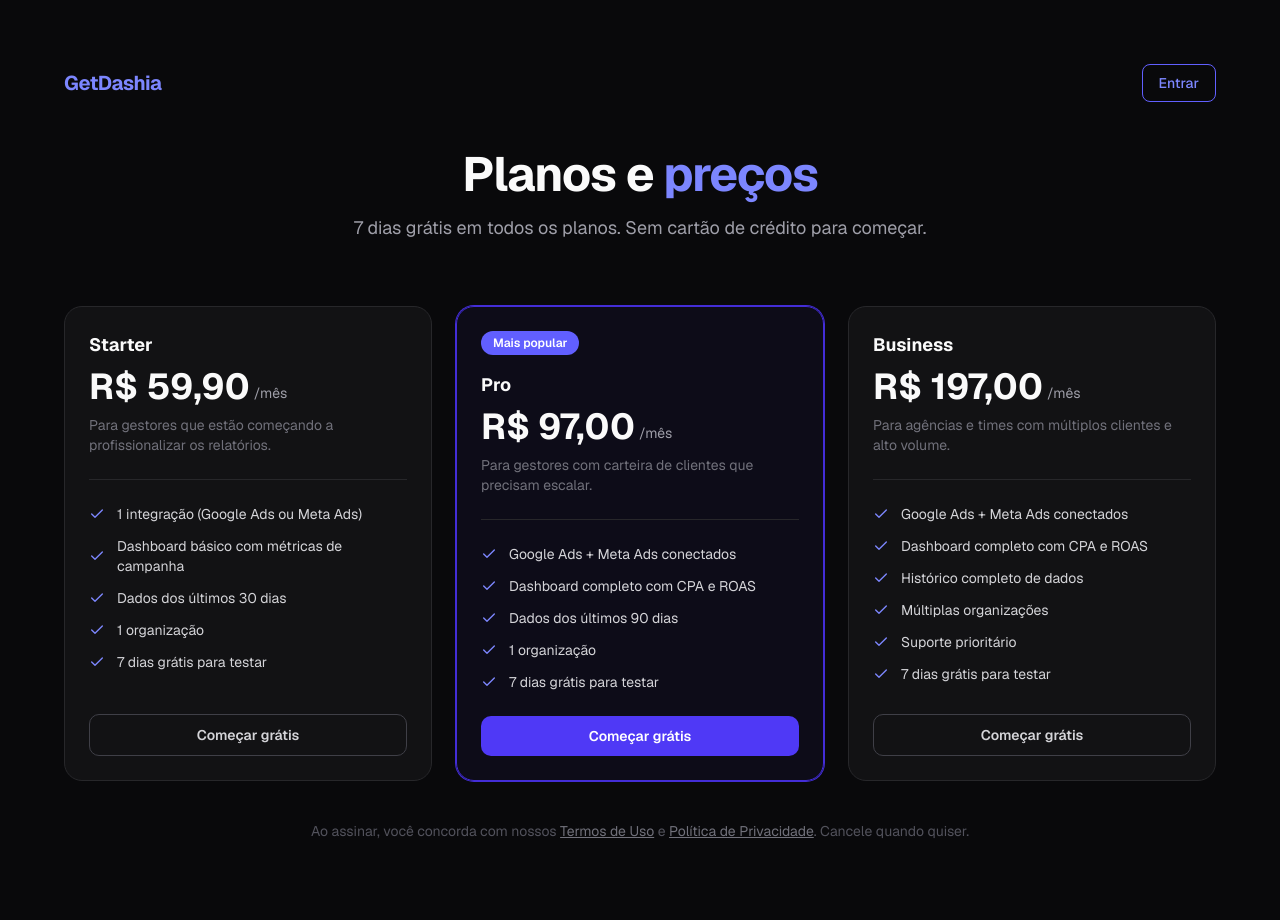
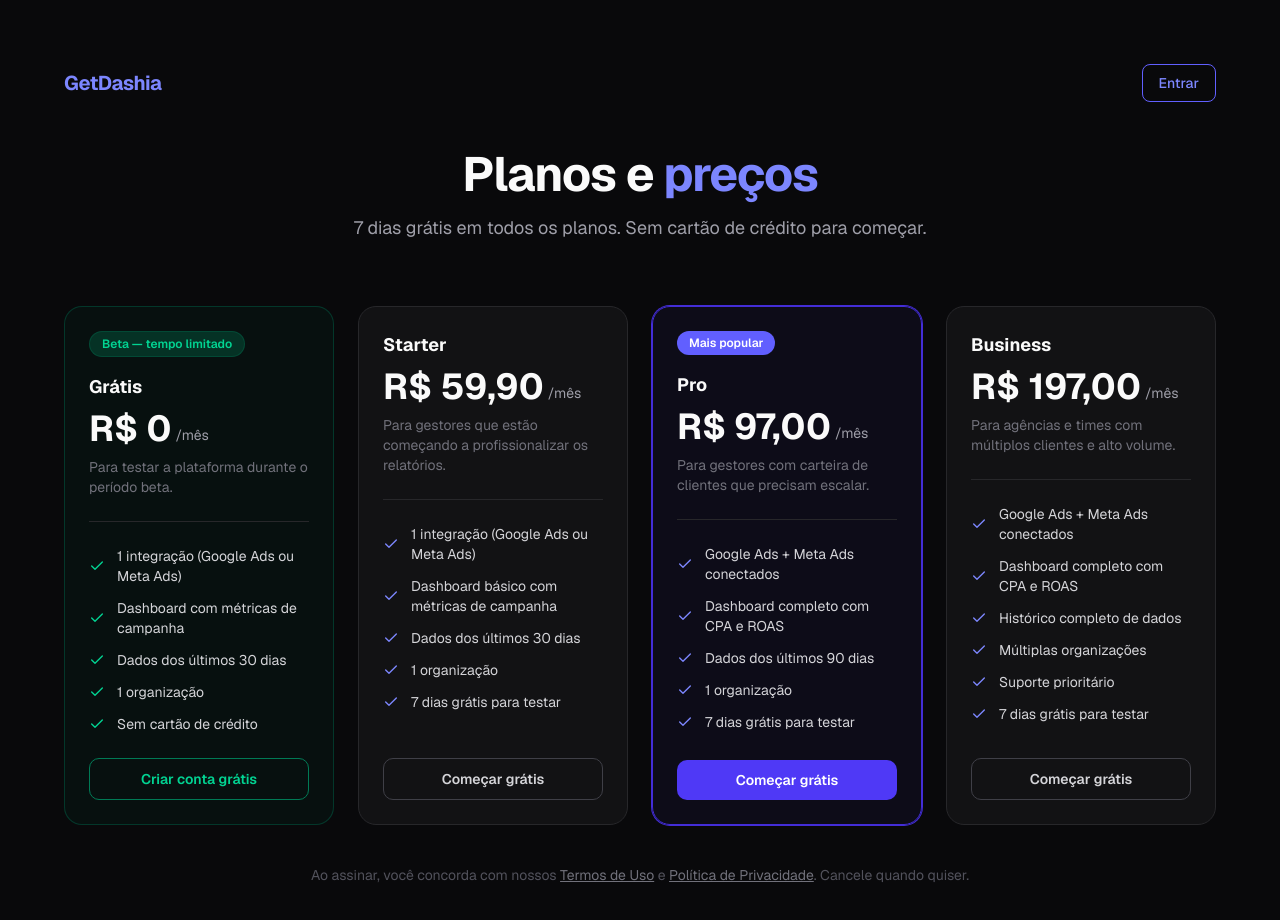
Before and after one commit to LuSan1986/projeto_getdashia, a Next.js app: page /precos in a window 1280 px wide. Shown: the top 920 px of the page. Built offline with nearby package versions, Linux system fonts and the light colour scheme.

Commit message:
feat(precos): add free plan card for beta testing

```diff
--- a/src/app/precos/page.tsx
+++ b/src/app/precos/page.tsx
@@ -100,7 +100,41 @@ export default function PrecosPage() {
         </div>
 
         {/* Cards */}
-        <div className="grid gap-6 lg:grid-cols-3">
+        <div className="grid gap-6 lg:grid-cols-4">
+          {/* Plano Grátis */}
+          <div className="flex flex-col rounded-2xl border border-emerald-800/50 bg-emerald-950/20 p-6">
+            <span className="mb-4 inline-block w-fit rounded-full bg-emerald-500/20 px-3 py-1 text-xs font-semibold text-emerald-400 border border-emerald-800/50">
+              Beta — tempo limitado
+            </span>
+            <p className="text-lg font-bold text-zinc-50">Grátis</p>
+            <div className="mt-2 flex items-end gap-1">
+              <span className="text-4xl font-bold text-zinc-50">R$ 0</span>
+              <span className="mb-1 text-sm text-zinc-400">/mês</span>
+            </div>
+            <p className="mt-2 text-sm text-zinc-500">Para testar a plataforma durante o período beta.</p>
+            <div className="my-6 border-t border-zinc-800" />
+            <ul className="mb-6 flex-1 space-y-3">
+              {[
+                "1 integração (Google Ads ou Meta Ads)",
+                "Dashboard com métricas de campanha",
+                "Dados dos últimos 30 dias",
+                "1 organização",
+                "Sem cartão de crédito",
+              ].map((f) => (
+                <li key={f} className="flex items-center gap-3">
+                  <Check className="size-4 shrink-0 text-emerald-400" />
+                  <span className="text-sm text-zinc-300">{f}</span>
+                </li>
+              ))}
+            </ul>
+            <Link
+              href="/cadastro"
+              className="w-full rounded-lg border border-emerald-700 py-2.5 text-sm font-semibold text-emerald-400 transition-colors hover:bg-emerald-900/40 text-center"
+            >
+              Criar conta grátis
+            </Link>
+          </div>
+
           {planos.map((plano) => (
             <div
               key={plano.nome}
```
